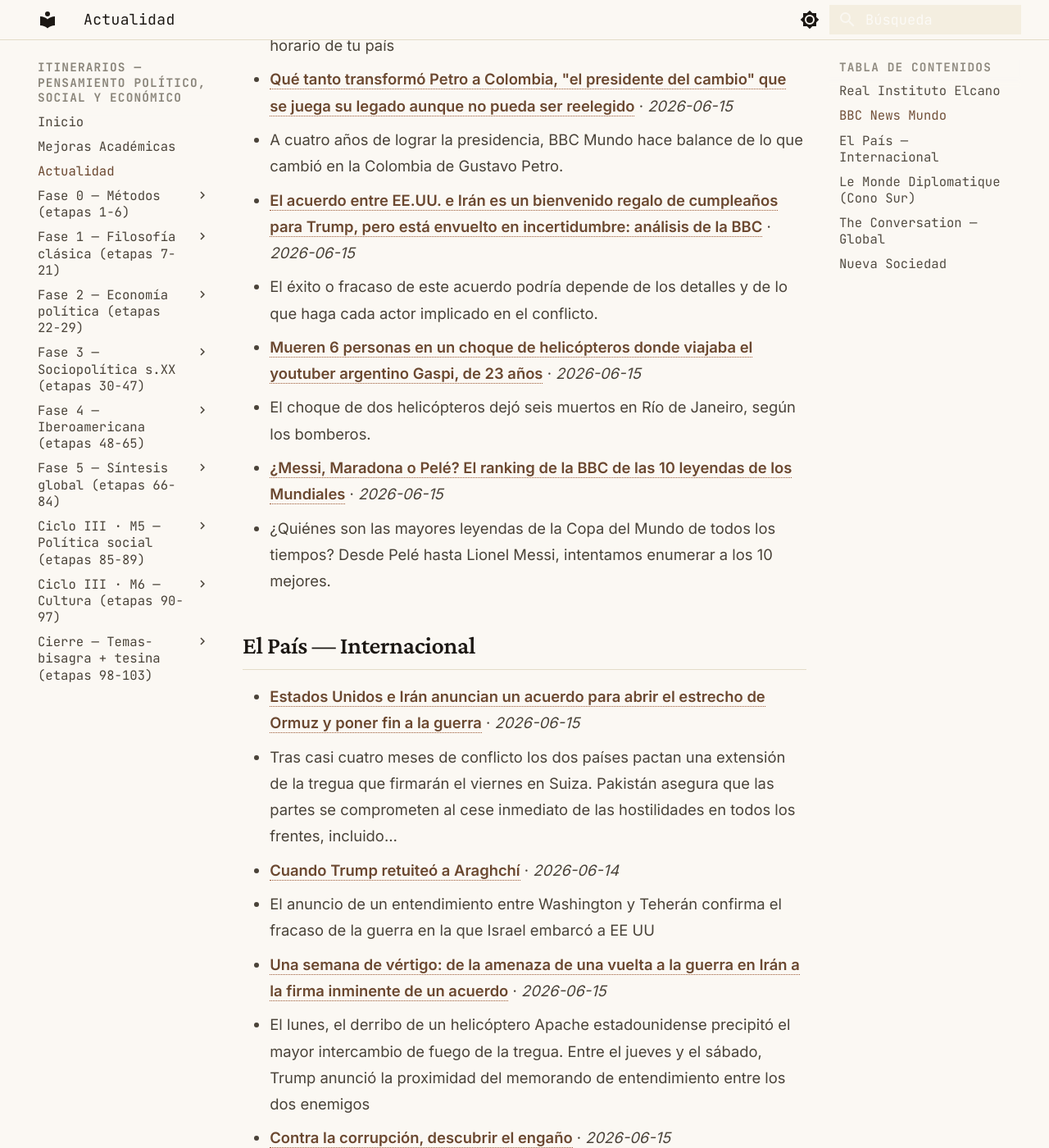
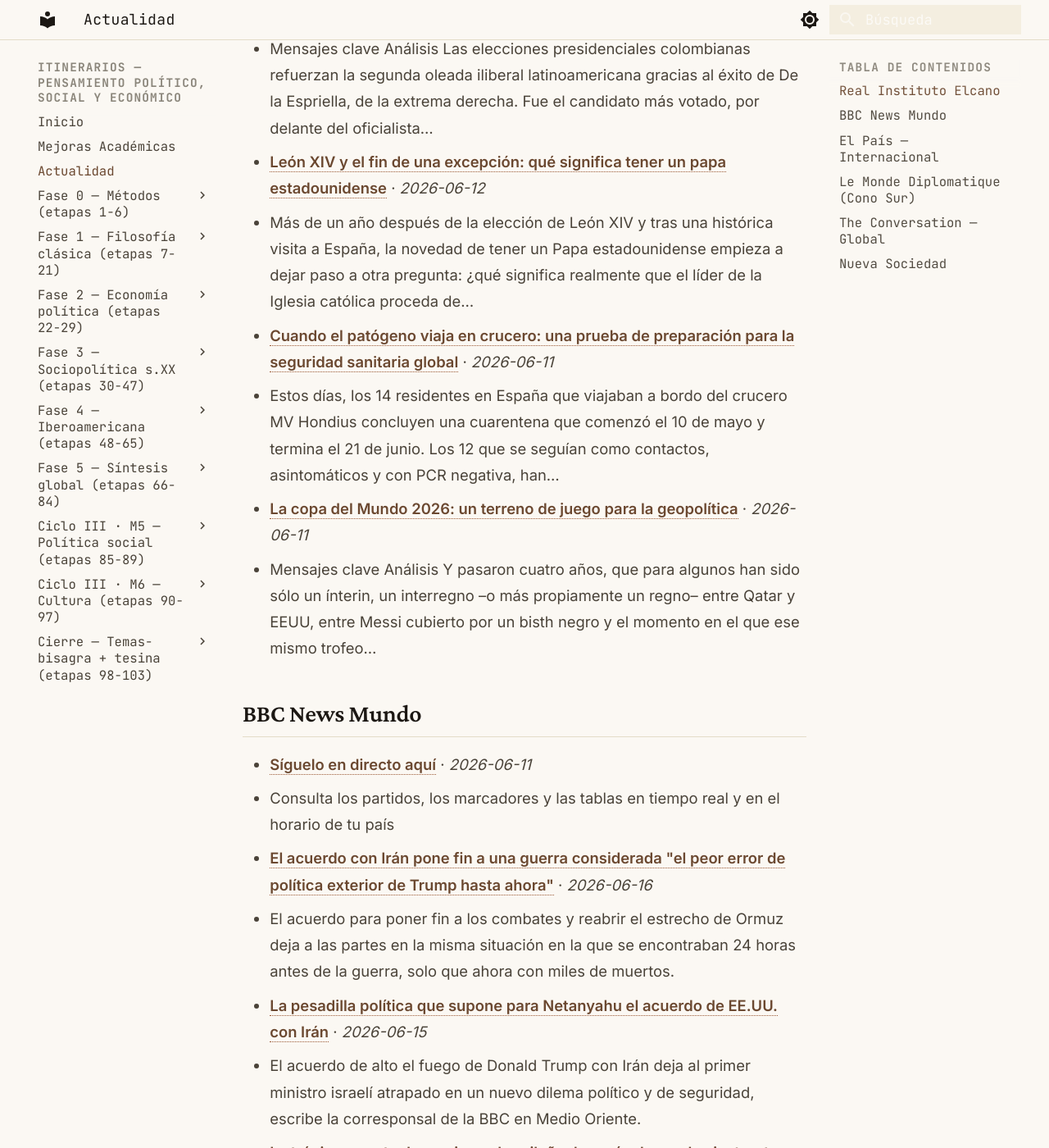
Before and after one commit to MrSpagVi/Curso, an MkDocs documentation site: the page built from docs/actualidad.md, in a window 1280 px wide and 1400 px high, scrolled down 933 px. Shown: the whole window at 82% size. Built offline with MkDocs 1.6.1 and Material for MkDocs 9.7.7, drawn with Linux system fonts in a browser that asks for light colours; some of the changed text lies outside the part shown.

Commit message:
auto: actualidad 2026-06-16

```diff
--- a/docs/actualidad.md
+++ b/docs/actualidad.md
@@ -6,40 +6,49 @@ title: Actualidad
 
 Últimos titulares de fuentes que dictan agenda en ciencia política y geopolítica. Actualizado automáticamente cada día (vía GitHub Actions).
 
-_Última actualización: 2026-06-15 11:49 UTC_
+_Última actualización: 2026-06-16 10:57 UTC_
 
 !!! tip "Ritual mensual — #actualidad"
     El último sábado de cada mes: agarrá **un** titular de los de abajo y escribí **300 palabras** aplicándole **2 autores** del último mes que leíste. ¿Qué diría cada uno? ¿En qué chocan? No resumas la noticia — usala como caso para pensar con las herramientas que venís construyendo. Guardá el texto con el tag `#actualidad` en tu sistema de notas. Esto convierte la teoría en criterio sobre la coyuntura: el objetivo del plan no es citar a Maquiavelo, es leer el presente con él.
 
 ## Real Instituto Elcano
 
-_Sin datos en esta ejecución. Visitar fuente: [https://www.realinstitutoelcano.org/feed/](https://www.realinstitutoelcano.org/feed/)_
+- **[FIMI: desinformación frente al control estratégico del entorno informativo](https://www.realinstitutoelcano.org/analisis/fimi-desinformacion-frente-al-control-estrategico-del-entorno-informativo/)** · *2026-06-16*
+  - Mensajes clave Análisis El concepto más extendido de desinformación hace referencia a la masiva circulación de contenidos falsos o engañosos por el espacio digital. Sin embargo, también conviene prestar atención a los actores que la…
+- **[Colombia tironeada entre los extremos](https://www.realinstitutoelcano.org/analisis/colombia-tironeada-entre-los-extremos/)** · *2026-06-15*
+  - Mensajes clave Análisis Las elecciones presidenciales colombianas refuerzan la segunda oleada iliberal latinoamericana gracias al éxito de De la Espriella, de la extrema derecha. Fue el candidato más votado, por delante del oficialista…
+- **[León XIV y el fin de una excepción: qué significa tener un papa estadounidense](https://www.realinstitutoelcano.org/comentarios/leon-xiv-y-el-fin-de-una-excepcion-que-significa-tener-un-papa-estadounidense/)** · *2026-06-12*
+  - Más de un año después de la elección de León XIV y tras una histórica visita a España, la novedad de tener un Papa estadounidense empieza a dejar paso a otra pregunta: ¿qué significa realmente que el líder de la Iglesia católica proceda de…
+- **[Cuando el patógeno viaja en crucero: una prueba de preparación para la seguridad sanitaria global](https://www.realinstitutoelcano.org/comentarios/cuando-el-patogeno-viaja-en-crucero-una-prueba-de-preparacion-para-la-seguridad-sanitaria-global/)** · *2026-06-11*
+  - Estos días, los 14 residentes en España que viajaban a bordo del crucero MV Hondius concluyen una cuarentena que comenzó el 10 de mayo y termina el 21 de junio. Los 12 que se seguían como contactos, asintomáticos y con PCR negativa, han…
+- **[La copa del Mundo 2026: un terreno de juego para la geopolítica](https://www.realinstitutoelcano.org/analisis/la-copa-del-mundo-2026-un-terreno-de-juego-para-la-geopolitica/)** · *2026-06-11*
+  - Mensajes clave Análisis Y pasaron cuatro años, que para algunos han sido sólo un ínterin, un interregno –o más propiamente un regno– entre Qatar y EEUU, entre Messi cubierto por un bisth negro y el momento en el que ese mismo trofeo…
 
 ## BBC News Mundo
 
 - **[Síguelo en directo aquí](https://www.bbc.com/mundo/articles/c3v25v922k4o?at_medium=RSS&at_campaign=rss)** · *2026-06-11*
   - Consulta los partidos, los marcadores y las tablas en tiempo real y en el horario de tu país
-- **[Qué tanto transformó Petro a Colombia, "el presidente del cambio" que se juega su legado aunque no pueda ser reelegido](https://www.bbc.com/mundo/articles/c0kyj38ek4lo?at_medium=RSS&at_campaign=rss)** · *2026-06-15*
-  - A cuatro años de lograr la presidencia, BBC Mundo hace balance de lo que cambió en la Colombia de Gustavo Petro.
-- **[El acuerdo entre EE.UU. e Irán es un bienvenido regalo de cumpleaños para Trump, pero está envuelto en incertidumbre: análisis de la BBC](https://www.bbc.com/mundo/articles/c4gy07xrvejo?at_medium=RSS&at_campaign=rss)** · *2026-06-15*
-  - El éxito o fracaso de este acuerdo podría depende de los detalles y de lo que haga cada actor implicado en el conflicto.
-- **[Mueren 6 personas en un choque de helicópteros donde viajaba el youtuber argentino Gaspi, de 23 años](https://www.bbc.com/mundo/articles/c4gy9qkvx28o?at_medium=RSS&at_campaign=rss)** · *2026-06-15*
-  - El choque de dos helicópteros dejó seis muertos en Río de Janeiro, según los bomberos.
-- **[¿Messi, Maradona o Pelé? El ranking de la BBC de las 10 leyendas de los Mundiales](https://www.bbc.com/mundo/articles/c621z5jned4o?at_medium=RSS&at_campaign=rss)** · *2026-06-15*
-  - ¿Quiénes son las mayores leyendas de la Copa del Mundo de todos los tiempos? Desde Pelé hasta Lionel Messi, intentamos enumerar a los 10 mejores.
+- **[El acuerdo con Irán pone fin a una guerra considerada "el peor error de política exterior de Trump hasta ahora"](https://www.bbc.com/mundo/articles/c0ryz4q9rg7o?at_medium=RSS&at_campaign=rss)** · *2026-06-16*
+  - El acuerdo para poner fin a los combates y reabrir el estrecho de Ormuz deja a las partes en la misma situación en la que se encontraban 24 horas antes de la guerra, solo que ahora con miles de muertos.
+- **[La pesadilla política que supone para Netanyahu el acuerdo de EE.UU. con Irán](https://www.bbc.com/mundo/articles/cp8rl12ndx6o?at_medium=RSS&at_campaign=rss)** · *2026-06-15*
+  - El acuerdo de alto el fuego de Donald Trump con Irán deja al primer ministro israelí atrapado en un nuevo dilema político y de seguridad, escribe la corresponsal de la BBC en Medio Oriente.
+- **[La trágica muerte de una joven brasileña después de que los instructores la lanzaran desde un puente sin atarla a una cuerda](https://www.bbc.com/mundo/articles/cd7wernnegzo?at_medium=RSS&at_campaign=rss)** · *2026-06-15*
+  - Tres hombres fueron detenidos luego de que no ataran a Maria Eduarda Rodrigues a la cuerda de seguridad antes de ayudarla a saltar desde un puente.
+- **["Cortita y al pie", "pecho frío" y otras expresiones cotidianas que vienen del fútbol](https://www.bbc.com/mundo/articles/ce371e210v0o?at_medium=RSS&at_campaign=rss)** · *2026-06-16*
+  - Hay palabras y expresiones que surgen del fútbol, pero se instalaron en la vida cotidiana de los latinoamericanos y españoles. Algunas se dicen igual en casi todos los países, con pequeñas variaciones, y otras son adaptaciones propias.
 
 ## El País — Internacional
 
-- **[Estados Unidos e Irán anuncian un acuerdo para abrir el estrecho de Ormuz y poner fin a la guerra](https://elpais.com/internacional/2026-06-14/trump-anuncia-que-estados-unidos-e-iran-han-alcanzado-un-acuerdo-para-poner-fin-a-la-guerra.html)** · *2026-06-15*
-  - Tras casi cuatro meses de conflicto los dos países pactan una extensión de la tregua que firmarán el viernes en Suiza. Pakistán asegura que las partes se comprometen al cese inmediato de las hostilidades en todos los frentes, incluido…
-- **[Cuando Trump retuiteó a Araghchí](https://elpais.com/internacional/2026-06-14/cuando-trump-retuiteo-a-araghchi.html)** · *2026-06-14*
-  - El anuncio de un entendimiento entre Washington y Teherán confirma el fracaso de la guerra en la que Israel embarcó a EE UU
-- **[Una semana de vértigo: de la amenaza de una vuelta a la guerra en Irán a la firma inminente de un acuerdo](https://elpais.com/internacional/2026-06-15/una-semana-de-vertigo-de-la-amenaza-de-una-vuelta-a-la-guerra-en-iran-a-la-firma-inminente-de-un-acuerdo.html)** · *2026-06-15*
-  - El lunes, el derribo de un helicóptero Apache estadounidense precipitó el mayor intercambio de fuego de la tregua. Entre el jueves y el sábado, Trump anunció la proximidad del memorando de entendimiento entre los dos enemigos
+- **[El fin de la guerra margina a Netanyahu](https://elpais.com/internacional/2026-06-16/el-fin-de-la-guerra-margina-a-netanyahu.html)** · *2026-06-16*
+  - El pacto no cumple uno solo de los objetivos de Israel. El primer ministro acaba enemistado con Trump y sin logros que vender a su población a cuatro meses de las elecciones
+- **[Trump negocia un acuerdo nuclear similar al que rompió en 2018 y con un Irán en posición de más fuerza](https://elpais.com/internacional/2026-06-16/trump-negocia-un-acuerdo-nuclear-similar-al-que-rompio-en-2018-y-con-un-iran-en-posicion-de-mas-fuerza.html)** · *2026-06-16*
+  - El anterior pacto recogía garantías similares a las que se cree se discutirán ahora, en un contexto político mucho más desfavorable para el entendimiento
+- **[La guerra entre Von der Leyen y Kallas socava la frágil diplomacia de la Unión Europea](https://elpais.com/internacional/2026-06-16/la-guerra-entre-von-der-leyen-y-kallas-socava-la-fragilizada-diplomacia-de-la-union-europea.html)** · *2026-06-16*
+  - El pulso por las competencias entre la presidenta de la Comisión Europea y la alta representante para Política Exterior amenaza con minar la posición europea en un momento convulso para Europa
+- **[Del átomo al estrecho: lo que revela el acuerdo entre Irán y Estados Unidos](https://elpais.com/internacional/2026-06-16/del-atomo-al-estrecho-lo-que-revela-el-acuerdo-entre-iran-y-estados-unidos.html)** · *2026-06-16*
+  - Lo que emerge en Suiza no es una paz definitiva. Más que cerrar el conflicto, el memorándum crea mecanismos para administrarlo
 - **[Contra la corrupción, descubrir el engaño](https://elpais.com/opinion/2026-06-15/contra-la-corrupcion-descubrir-el-engano.html)** · *2026-06-15*
   - La lucha contra estas prácticas es un problema democrático que debería ser objeto de un enorme consenso, pero no lo es
-- **[De hideputas y bellacos](https://elpais.com/opinion/2026-06-15/de-hideputas-y-bellacos.html)** · *2026-06-15*
-  - Aunque sea apócrifa, la repetida frase de Roosevelt sobre Somoza simboliza toda una filosofía geopolítica que EE UU ha resucitado
 
 ## Le Monde Diplomatique (Cono Sur)
 
@@ -47,16 +56,16 @@ _Sin datos en esta ejecución. Visitar fuente: [https://www.eldiplo.org/feed/](h
 
 ## The Conversation — Global
 
-- **[Cooling ingredients in vapes might cause irregular heartbeats](https://theconversation.com/cooling-ingredients-in-vapes-might-cause-irregular-heartbeats-285085)** · *2026-06-15*
-  - The ice flavours that make vaping feel smooth and refreshing may do more than trick your brain – researchers are finding effects on the heart and blood vessels too.
-- **[US-Iran war: what the ‘peace deal’ really means](https://theconversation.com/us-iran-war-what-the-peace-deal-really-means-285269)** · *2026-06-15*
-  - This agreement simply restores the pre-war status quo without resolving any of the underlying issues.
-- **[Australia has already banned social media for under 16s – here’s what the UK can learn from the experience](https://theconversation.com/australia-has-already-banned-social-media-for-under-16s-heres-what-the-uk-can-learn-from-the-experience-285256)** · *2026-06-15*
-  - Since its launch on 10 December 2025, Australian media has been filled with stories of children remaining on social media platforms.
-- **[How to write a compelling climate haiku](https://theconversation.com/how-to-write-a-compelling-climate-haiku-284761)** · *2026-06-15*
-  - A haiku builds a scene and then breaks it. Climate change has exactly that shape, which means the form itself can carry the science.
-- **[Could women’s anger turn Makerfield voters against Reform UK?](https://theconversation.com/could-womens-anger-turn-makerfield-voters-against-reform-uk-284882)** · *2026-06-15*
-  - Reform’s candidate Robert Kenyon has been challenged over historic social media posts.
+- **[After a coaching masterclass against Turkey, can the Socceroos shock the US and Paraguay?](https://theconversation.com/after-a-coaching-masterclass-against-turkey-can-the-socceroos-shock-the-us-and-paraguay-285239)** · *2026-06-16*
+  - How did the Socceroos manage to stun Turkey at the World Cup, and what are their chances going forward?
+- **[The RBA holds interest rates steady, but warns another hike is possible if inflation stays high](https://theconversation.com/the-rba-holds-interest-rates-steady-but-warns-another-hike-is-possible-if-inflation-stays-high-285145)** · *2026-06-16*
+  - There’s no sign of interest rate cuts on the horizon, with inflation still far too high for comfort.
+- **[What came before the Big Bang?](https://theconversation.com/what-came-before-the-big-bang-285272)** · *2026-06-16*
+  - Listen to the The Conversation’s Curious Kids podcast to hear astronomer Michael Lam on what theories scientists have for what came before the Big Bang.
+- **[Have we lost our appetite for meat and dairy alternatives?](https://theconversation.com/have-we-lost-our-appetite-for-meat-and-dairy-alternatives-283280)** · *2026-06-16*
+  - Plant-based foods may be going out of fashion – an expert explains.
+- **[‘It’s a disgrace’: the US has abandoned the Kurds again – and this time, Trump is insulting them to boot](https://theconversation.com/its-a-disgrace-the-us-has-abandoned-the-kurds-again-and-this-time-trump-is-insulting-them-to-boot-283967)** · *2026-06-16*
+  - The US president is trying to shift the blame for his failures in Iran – and the Kurds are an easy scapegoat.
 
 ## Nueva Sociedad
 
```
